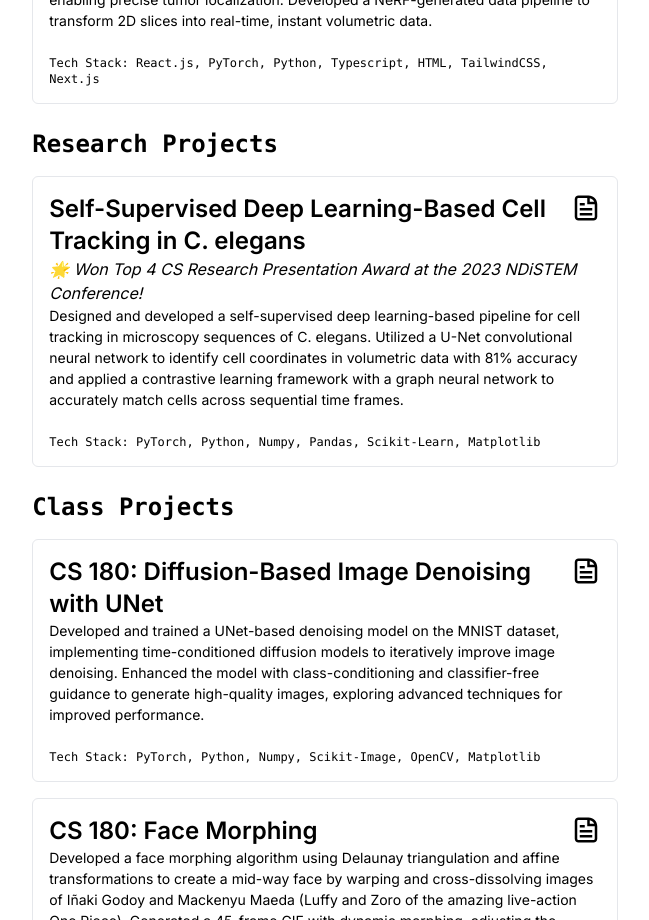
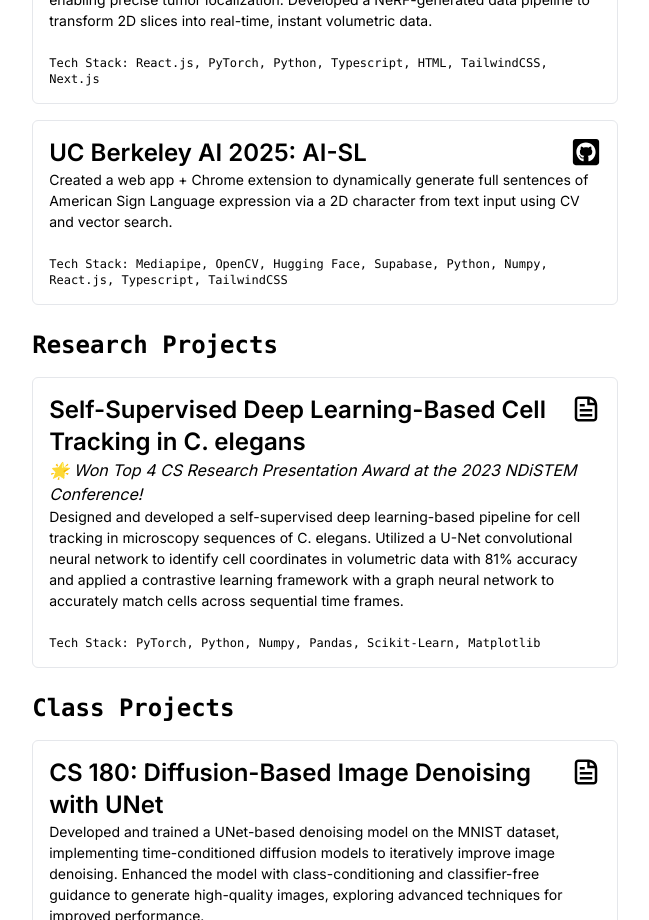
Before and after one commit to ethan-tam33/ethans-website, a Next.js app in the folder ethans-portfolio/: page /projects in a window 1280 px wide. Shown: the part 1060-1980 px from the top of the page, without its empty margins (315-964 px from the left). Built offline with nearby package versions, Linux system fonts and the light colour scheme.

Commit message:
updated projects

```diff
--- a/ethans-portfolio/app/projects/page.tsx
+++ b/ethans-portfolio/app/projects/page.tsx
@@ -44,6 +44,12 @@ export default function Projects() {
                                 githubLink="https://github.com/arjun-banerjee/Mindscape"
                                 award="Won Best Healthcare Hack Award!"
                                 techStack="React.js, PyTorch, Python, Typescript, HTML, TailwindCSS, Next.js"
+                            />
+                            <Project
+                                title="UC Berkeley AI 2025: AI-SL"
+                                description="Created a web app + Chrome extension to dynamically generate full sentences of American Sign Language expression via a 2D character from text input using CV and vector search."
+                                githubLink="https://github.com/deenasun/ai-sl"
+                                techStack="Mediapipe, OpenCV, Hugging Face, Supabase, Python, Numpy, React.js, Typescript, TailwindCSS"
                             />
                         </div>
                     </div>
```
